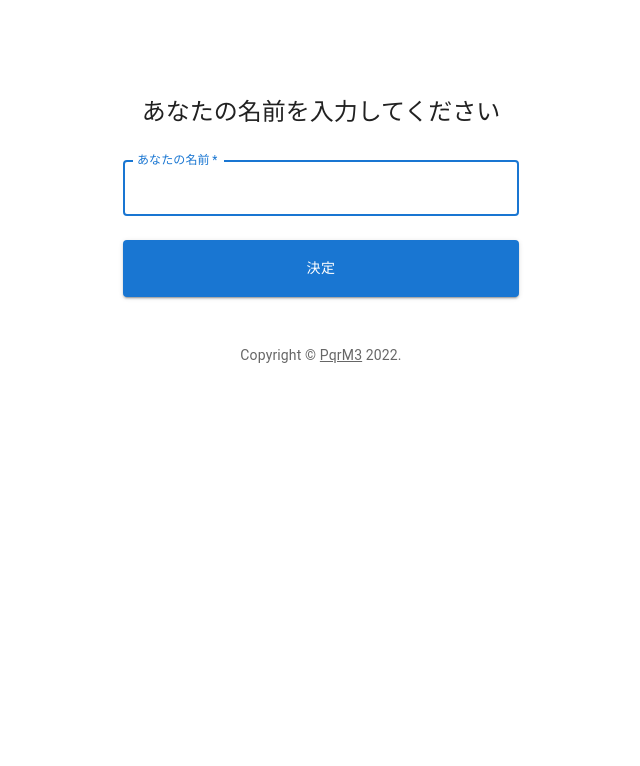
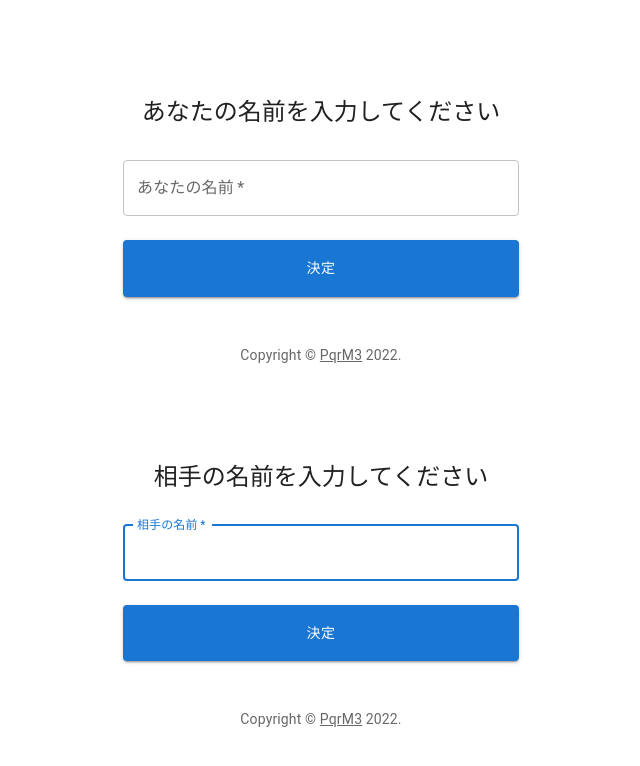
Before and after one commit to daichi-sato-design/webrtc-react-firebase, a React (Create React App) app: page / in a window 1280 px wide. Shown: the top 766 px of the page, without its empty margins (319-959 px from the left). Built offline with nearby package versions, Linux system fonts and the light colour scheme; no server answers.

Commit message:
create signin page for remotePeerName

```diff
--- a/src/components/App.js
+++ b/src/components/App.js
@@ -1,4 +1,4 @@
-import React from 'react';
+import React, { useState } from 'react';
 import InputFormLoacl from './InputFormLoacl';
 import InputFormRemote from './InputFormRemote';
 
@@ -16,10 +16,18 @@ const getMedia = async () => {
 getMedia();
 
 const App = () => {
+  const [localPeerName, setLocalPeerName] = useState('');
+  const [remotePeerName, setRemotePeerName] = useState('');
   return (
     <>
-      <InputFormLoacl />
-      <InputFormRemote />
+      <InputFormLoacl
+        localPeerName={localPeerName}
+        setLocalPeerName={setLocalPeerName}
+      />
+      <InputFormRemote
+        remotePeerName={remotePeerName}
+        setRemotePeerName={setRemotePeerName}
+      />
     </>
   );
 };
--- a/src/components/InputFormRemote.js
+++ b/src/components/InputFormRemote.js
@@ -29,7 +29,7 @@ function Copyright(props) {
 const theme = createTheme();
 
 export default function SignIn() {
-  const label = 'あなたの名前';
+  const label = '相手の名前';
   const handleSubmit = (event) => {
     event.preventDefault();
     const data = new FormData(event.currentTarget);
@@ -39,8 +39,6 @@ export default function SignIn() {
       password: data.get('password'),
     });
   };
-
-  if (true) return <></>;
 
   return (
     <ThemeProvider theme={theme}>
```
